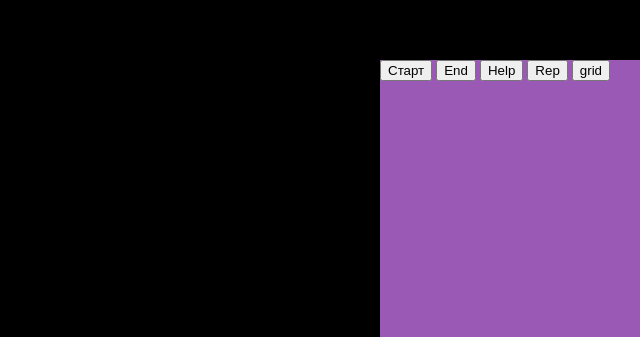
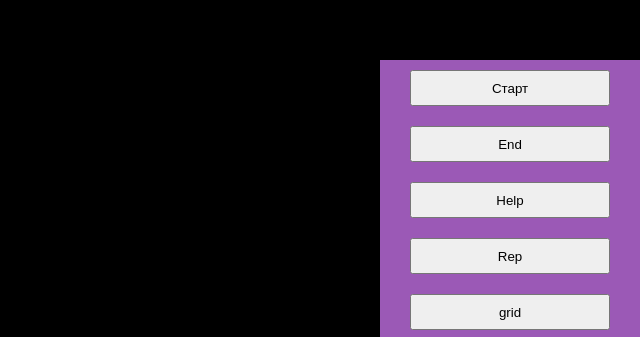
Before and after one commit to PavelHorishny/mast-battles-the-game, a website built with Vite: page game-front/game-win/index.html in a window 1280 px wide. Shown: the part 200-537 px from the top of the page, without its empty margins (640-1280 px from the left). Built offline with nearby package versions, Linux system fonts and the light colour scheme; grey boxes are pictures that could not be loaded.

Commit message:
style(styles.css): enhance .block-2 layout with flexbox for improved alignment

```diff
--- a/game-front/game-win/styles.css
+++ b/game-front/game-win/styles.css
@@ -33,7 +33,17 @@ body {
         .block-2 {
             width: 260px;
             height: 280px;
-            background: #9b59b6; /* фиолетовый */
+            background: #9b59b6;
+
+            display: flex;
+            flex-direction: column;
+            justify-content: space-around; /* или space-between */
+            align-items: center;
+        }
+
+        .block-2 button {
+            width: 200px;
+            height: 36px;
         }
 
         .block-3 {
```
